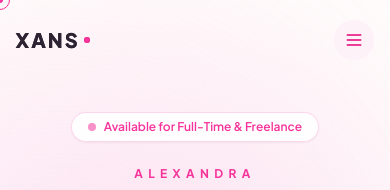
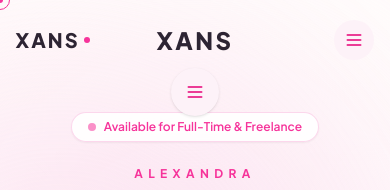
Before and after one commit to xanscreativa/xans-portfolio, a Next.js app: page / in a window 390 px wide. Shown: the top 190 px of the page. Built offline with nearby package versions, Linux system fonts and the light colour scheme.

Commit message:
Update mobile layout

```diff
--- a/app/components/layout/Navbar.tsx
+++ b/app/components/layout/Navbar.tsx
@@ -57,21 +57,21 @@ export default function Navbar() {
     <header
       className={`fixed top-0 left-0 right-0 z-50 transition-all duration-300 ${
         scrolled
-          ? "bg-white/80 backdrop-blur-md border-b border-pink-100/60 py-3 shadow-[0_4px_20px_rgba(229,135,176,0.05)]"
-          : "bg-transparent py-5"
+          ? "bg-white/95 backdrop-blur-md border-b border-pink-100/60 shadow-[0_6px_30px_rgba(229,135,176,0.06)] lg:bg-white/80 lg:py-3 lg:shadow-[0_4px_20px_rgba(229,135,176,0.05)]"
+          : "bg-transparent py-6 lg:bg-transparent lg:py-5"
       }`}
     >
-      <div className="mx-auto flex w-[92%] max-w-7xl items-center justify-between">
+      <div className="mx-auto flex w-full max-w-none flex-col items-center gap-3 px-6 lg:w-[92%] lg:max-w-7xl lg:flex-row lg:items-center lg:justify-between lg:px-0">
         {/* Logo */}
-        <Link href="/" className="group flex items-center gap-1">
-          <span className="text-xl font-black tracking-widest text-[#2D2433] transition-colors group-hover:text-pink-500">
+        <Link href="/" className="group flex items-center gap-2">
+          <span className="text-2xl font-black tracking-widest text-[#2D2433] transition-colors group-hover:text-pink-500 lg:text-xl">
             XANS
           </span>
-          <span className="h-1.5 w-1.5 rounded-full bg-pink-500" />
+          <span className="hidden h-1.5 w-1.5 rounded-full bg-pink-500 lg:block" />
         </Link>
 
         {/* Desktop Navigation Links */}
-        <nav className="hidden items-center gap-1 rounded-full border border-pink-100/80 bg-white/70 px-4 py-1.5 shadow-xs backdrop-blur-md md:flex">
+        <nav className="hidden items-center gap-1 rounded-full border border-pink-100/80 bg-white/70 px-4 py-1.5 shadow-xs backdrop-blur-md lg:flex">
           {navLinks.map((link) => {
             const isActive = pathname === link.href;
             return (
@@ -95,7 +95,7 @@ export default function Navbar() {
         </nav>
 
         {/* Desktop CTA Button */}
-        <div className="hidden md:block">
+        <div className="hidden lg:block">
           <Link
             href="/#contact"
             onClick={(e) => handleNavClick(e, "/#contact")}
@@ -108,7 +108,7 @@ export default function Navbar() {
         {/* Mobile Menu Button */}
         <button
           onClick={() => setMobileMenuOpen(!mobileMenuOpen)}
-          className="flex h-10 w-10 items-center justify-center rounded-full bg-pink-50 text-pink-600 md:hidden"
+          className="flex h-12 w-12 items-center justify-center rounded-full bg-pink-50 text-pink-600 lg:hidden shadow-sm"
           aria-label="Toggle Menu"
         >
           <svg className="h-5 w-5" fill="none" stroke="currentColor" viewBox="0 0 24 24">
@@ -123,25 +123,28 @@ export default function Navbar() {
 
       {/* Mobile Dropdown */}
       {mobileMenuOpen && (
-        <div className="absolute top-full left-0 right-0 border-b border-pink-100 bg-white/95 p-6 shadow-xl backdrop-blur-xl md:hidden">
-          <div className="flex flex-col gap-4">
+        <div className="absolute inset-x-0 top-full z-40 lg:hidden">
+          <div className="mx-auto w-full max-w-3xl bg-white/100 p-6 pt-8 shadow-2xl backdrop-blur-xl">
+            <div className="flex flex-col items-stretch gap-6">
               {navLinks.map((link) => (
                 <Link
                   key={link.name}
                   href={link.href}
                   onClick={(e) => handleNavClick(e, link.href)}
-                className="text-sm font-bold uppercase tracking-wider text-[#2D2433] hover:text-pink-500"
+                  className="w-full rounded-lg px-5 py-4 text-lg font-bold uppercase tracking-wide text-[#2D2433] hover:text-pink-500 transition-colors"
                 >
                   {link.name}
                 </Link>
               ))}
+
               <Link
                 href="/#contact"
                 onClick={(e) => handleNavClick(e, "/#contact")}
-              className="mt-2 text-center rounded-full bg-pink-500 py-3 text-xs font-bold uppercase tracking-wider text-white"
+                className="mt-1 w-full rounded-lg bg-pink-500 px-6 py-4 text-center text-sm font-bold uppercase tracking-wider text-white shadow-[0_12px_30px_rgba(236,72,153,0.18)] transition-transform hover:-translate-y-0.5"
               >
                 Connect
               </Link>
+            </div>
           </div>
         </div>
       )}
```
Lines whose indentation alone changed are shown as unchanged.
